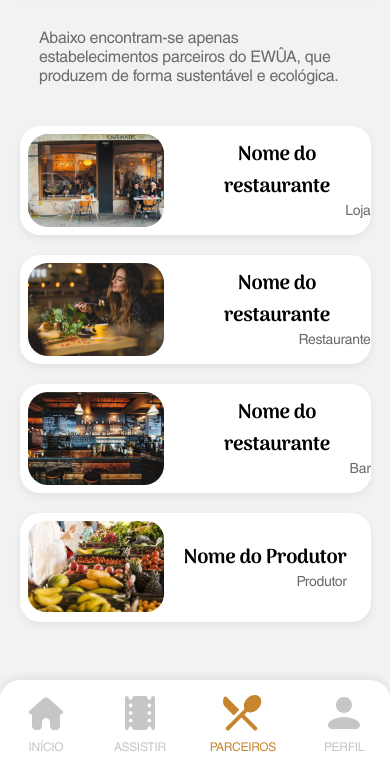
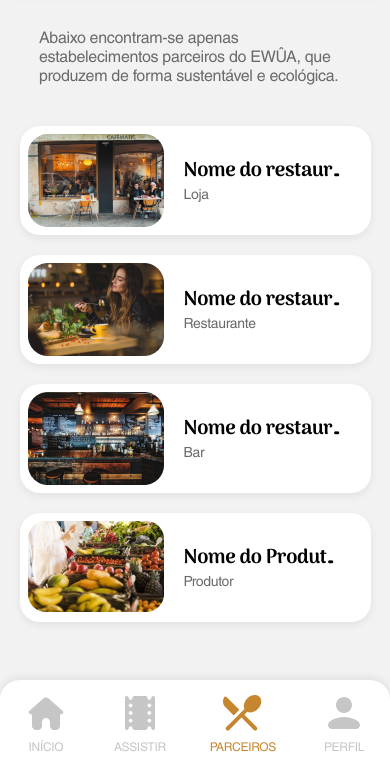
Before and after one commit to rxfaelll/ewua, a plain HTML site: page parceiros.html in a window 390 px wide. Shown: the part 77-844 px from the top of the page. Drawn offline with Linux system fonts and the light colour scheme.

Commit message:
Responsividade na página de parceiros

```diff
--- a/css/parceiros.css
+++ b/css/parceiros.css
@@ -19,12 +19,6 @@
     font-style: normal;
     font-size: 18px;
     color: white;
-}
-
-.container-text{
-    display: flex;
-    align-items: end;
-    flex-direction: column;
 }
 
 .container-parceiro{
@@ -51,6 +45,11 @@
     font-family: arimaMadurai;
     font-size: 20px;
     letter-spacing: -0.3px;
+    text-align: left;
+
+    text-overflow: ellipsis;
+    overflow: hidden;
+    white-space: nowrap;
 }
 
 .tipo-parceiro{
@@ -59,6 +58,7 @@
     line-height: 19px;
     letter-spacing: -0.3px;
     color: #6a6a6a;
+    text-align: left;
 }
 
 /* Cards dos restaurantes */
@@ -93,8 +93,10 @@
     font-style: normal;
     font-weight: bold;
     font-size: 24px;
-    line-height: 39px;
+    line-height: 26px;
     letter-spacing: -0.3px;
+
+    margin: 20px 0 0 0;
 }
 
 .container-parceria-help p{
--- /dev/null
+++ b/css/parceiros_responsive.css
@@ -0,0 +1,22 @@
+
+.nome-parceiro{
+    width: 110px;
+}
+
+@media screen and (min-width: 350px){
+    .nome-parceiro{
+        width: 140px;
+    }
+}
+
+@media screen and (min-width: 375px){
+    .nome-parceiro{
+        width: 160px;
+    }
+}
+
+@media screen and (min-width: 405px){
+    .nome-parceiro{
+        width: 210px;
+    }
+}
--- a/parceiros.html
+++ b/parceiros.html
@@ -4,9 +4,9 @@
     <meta charset="UTF-8">
     <meta name="viewport" content="width=device-width, initial-scale=1.0">
     <meta http-equiv="X-UA-Compatible" content="ie=edge">
-    <link rel="shortcut icon" href="img/Asset.png"/>
     <link rel="stylesheet" href="css/main.css">
     <link rel="stylesheet" href="css/parceiros.css">
+    <link rel="stylesheet" href="css/parceiros_responsive.css">
     <title>ewûa</title>
 </head>
 <body>
```
